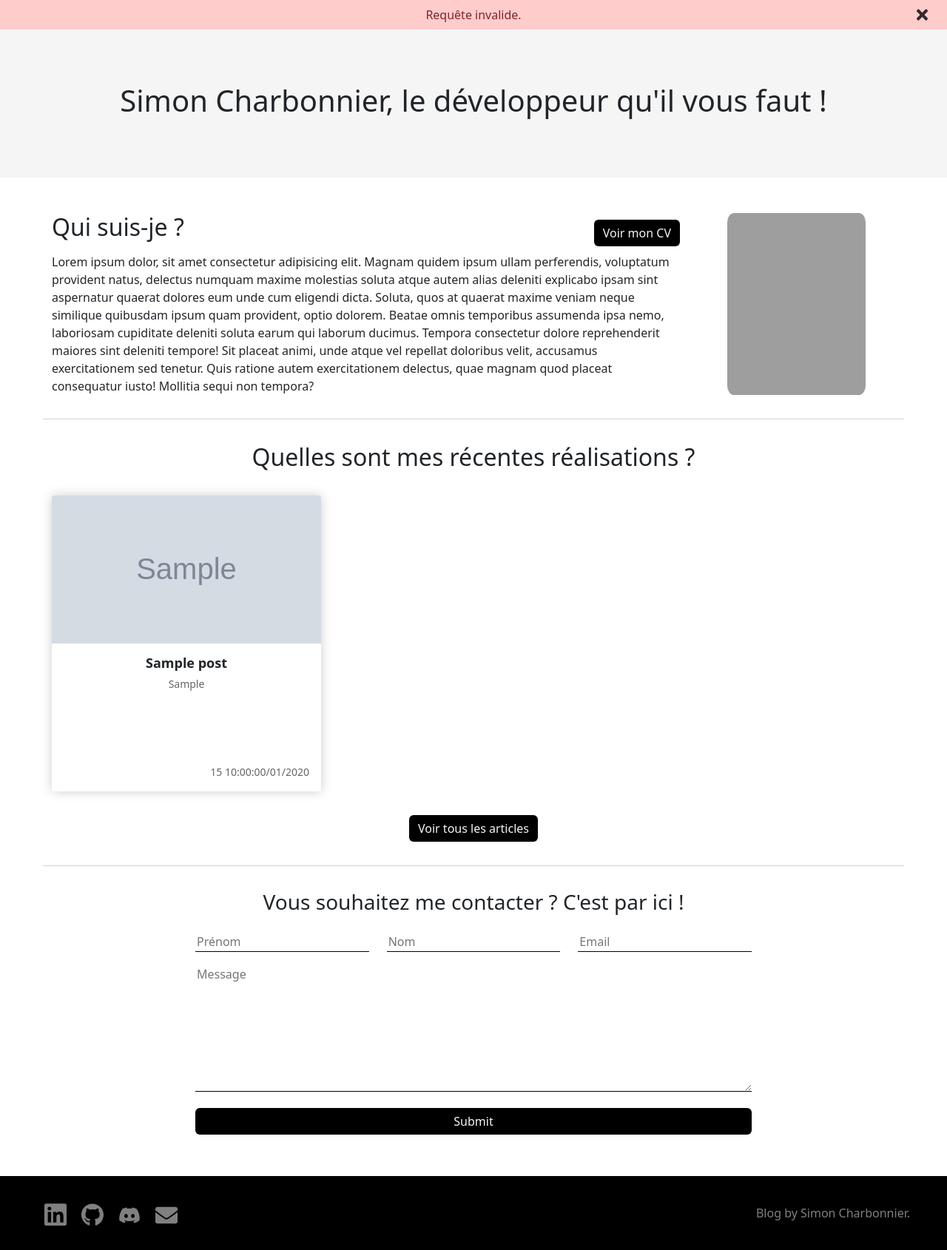
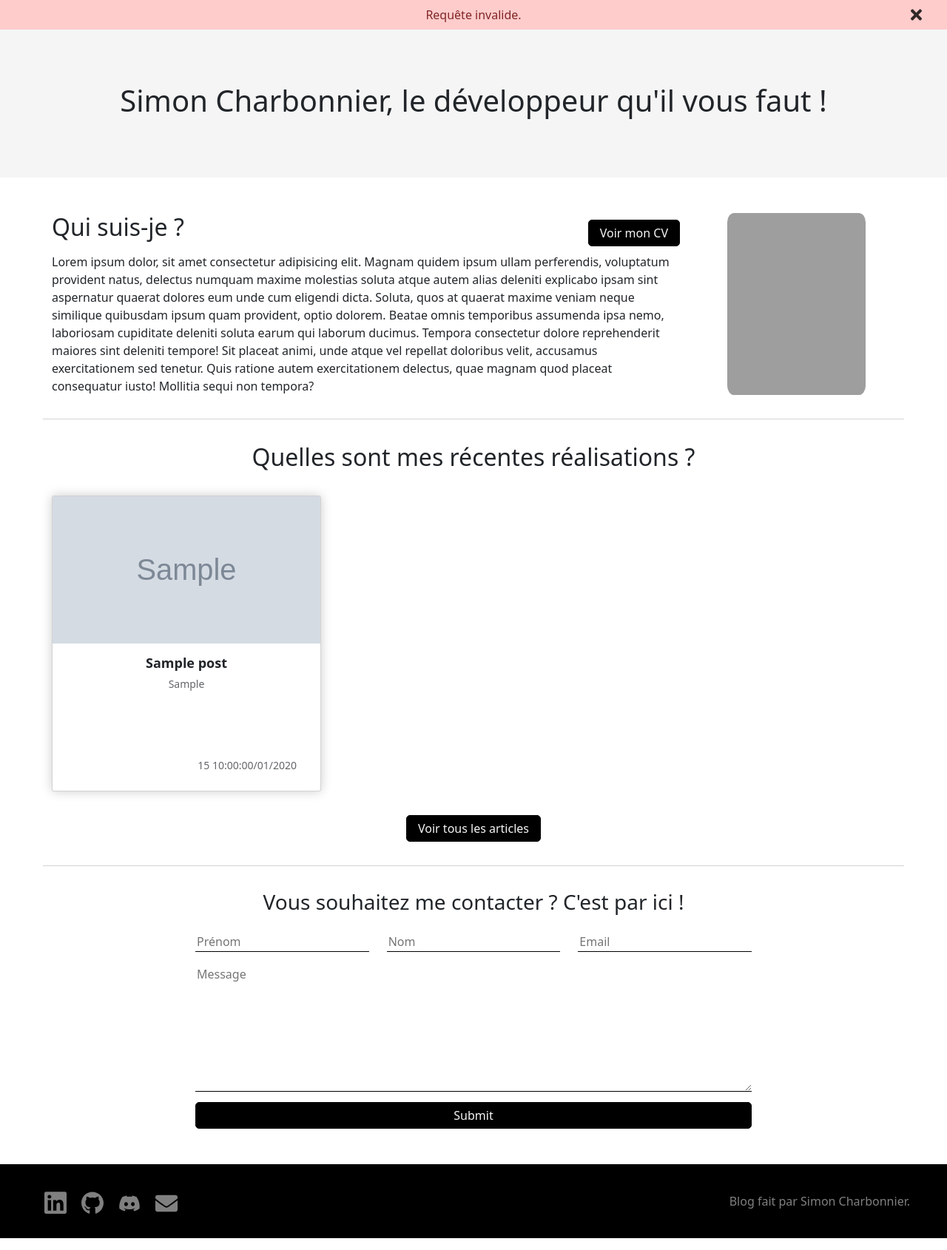
Before and after one commit to Simoncharbonnier/OCP5, a PHP site: page /P5/?controller=home&action=index&error=inval in a window 1280 px wide. Shown: the part 72-1762 px from the top of the page at 74% size. Run offline with PHP 8.4, Linux system fonts and the light colour scheme; the visitor is signed in with stand-in values (Sample User, id 1); tables that the repository leaves empty or names only in its code hold one stand-in row (values such as "Sample post"); grey boxes marked "Sample" are stand-in pictures; grey boxes are pictures that could not be loaded.

Commit message:
fix: footer links & css

```diff
--- a/app/views/components/footer.php
+++ b/app/views/components/footer.php
@@ -1,27 +1,27 @@
 <div class="footer">
   <div class="footer-links">
     <li>
-      <a href="">
+      <a href="https://www.linkedin.com/in/simoncharbonnier/" target="_blank">
         <img class="icon" src="assets/img/icons/linkedin.svg" alt="">
       </a>
     </li>
     <li>
-      <a href="">
+      <a href="https://github.com/Simoncharbonnier" target="_blank">
         <img class="icon" src="assets/img/icons/github.svg" alt="">
       </a>
     </li>
     <li>
-      <a href="">
+      <a href="https://discordapp.com/users/376153617306091533" target="_blank">
         <img class="icon" src="assets/img/icons/discord.svg" alt="">
       </a>
     </li>
     <li>
-      <a href="">
+      <a href="?controller=home&action=index">
         <img class="icon" src="assets/img/icons/mail.svg" alt="">
       </a>
     </li>
   </div>
-  <a class="footer-copyright" href="">
-    Blog by Simon Charbonnier.
+  <a class="footer-copyright" href="?controller=home&action=index">
+    Blog fait par Simon Charbonnier.
   </a>
 </div>
--- a/app/views/components/header.php
+++ b/app/views/components/header.php
@@ -52,9 +52,9 @@
             <button type="button" class="btn-close" data-bs-dismiss="modal" aria-label="Close"></button>
           </div>
           <div class="modal-body">
-            <h1><input type="text" name="title" placeholder="Le titre de votre futur article préféré" autocomplete="off" required></h1>
-            <h2><input type="text" name="headline" placeholder="Vous pouvez écrire son chapô juste ici !" autocomplete="off" required></h2>
-            <p><textarea name="content" rows="7" placeholder="Lorem ipsum dolor, sit amet consectetur adipisicing elit. Magnam quidem ipsum ullam perferendis, voluptatum provident natus, delectus numquam maxime molestias soluta atque autem alias deleniti explicabo ipsam sint aspernatur quaerat dolores eum unde cum eligendi dicta. Soluta, quos at quaerat maxime veniam neque similique quibusdam ipsum quam provident, optio dolorem. Beatae omnis temporibus assumenda ipsa nemo, laboriosam cupiditate deleniti soluta earum qui laborum ducimus. Tempora consectetur dolore reprehenderit maiores sint deleniti tempore! Sit placeat animi, unde atque vel repellat doloribus velit, accusamus exercitationem sed tenetur. Quis ratione autem exercitationem delectus, quae magnam quod placeat consequatur iusto! Mollitia sequi non tempora?" autocomplete="off" required></textarea></p>
+            <h1><input type="text" class="no-border-bottom" name="title" placeholder="Le titre de votre futur article préféré" autocomplete="off" required></h1>
+            <h2><input type="text" class="no-border-bottom" name="headline" placeholder="Vous pouvez écrire son chapô juste ici !" autocomplete="off" required></h2>
+            <p><textarea name="content" class="no-border-bottom" rows="7" placeholder="Lorem ipsum dolor, sit amet consectetur adipisicing elit. Magnam quidem ipsum ullam perferendis, voluptatum provident natus, delectus numquam maxime molestias soluta atque autem alias deleniti explicabo ipsam sint aspernatur quaerat dolores eum unde cum eligendi dicta. Soluta, quos at quaerat maxime veniam neque similique quibusdam ipsum quam provident, optio dolorem. Beatae omnis temporibus assumenda ipsa nemo, laboriosam cupiditate deleniti soluta earum qui laborum ducimus. Tempora consectetur dolore reprehenderit maiores sint deleniti tempore! Sit placeat animi, unde atque vel repellat doloribus velit, accusamus exercitationem sed tenetur. Quis ratione autem exercitationem delectus, quae magnam quod placeat consequatur iusto! Mollitia sequi non tempora?" autocomplete="off" required></textarea></p>
             <div>
               <img id="modal-add-post-img" src="" alt="">
               <div id="modal-add-post-btn-img" class="btn">Ajouter une image</div>
--- a/app/views/components/notif.php
+++ b/app/views/components/notif.php
@@ -3,11 +3,11 @@
 <?php if (isset($_GET['success'])) : ?>
   <div class="col-md-12 notif success">
     <?= $notifCodes[$_GET['success']]; ?>
-    <img id="notif-cross" class="notif-icon-cross" src="assets/img/icons/cross.svg">
+    <img id="notif-cross" class="icon-cross" src="assets/img/icons/cross.svg">
   </div>
 <?php elseif (isset($_GET['error'])) : ?>
   <div class="col-md-12 notif error">
     <?= isset($notifCodes[$_GET['error']]) ? $notifCodes[$_GET['error']] : $notifCodes['internal_error'] ; ?>
-    <img id="notif-cross" class="notif-icon-cross" src="assets/img/icons/cross.svg">
+    <img id="notif-cross" class="icon-cross" src="assets/img/icons/cross.svg">
   </div>
 <?php endif; ?>
--- a/app/views/home/index.php
+++ b/app/views/home/index.php
@@ -27,15 +27,15 @@
           <?php foreach ($posts as $post) : ?>
             <div class="col-md-4">
               <a href="?controller=post&action=detail&id=<?= $post['id'] ?>">
-                <div class="card-product">
+                <div class="card">
                   <?php if ($post['image']) : ?>
                     <img src="assets/img/post/<?= $post['image'] ?>" alt="">
                   <?php endif; ?>
-                  <div class="card-product-infos <?= $post['image'] ? '' : 'no-image' ?>">
+                  <div class="card-infos <?= $post['image'] ? '' : 'no-image' ?>">
                     <h3><?= $post['title'] ?></h3>
                     <p><?= $post['headline'] ?></p>
                   </div>
-                  <div class="card-product-footer">
+                  <div class="card-footer">
                     <p><?= $this->formatDate($post['updated_at']) ?></p>
                   </div>
                 </div>
@@ -68,7 +68,7 @@
           <textarea name="message" rows="7" placeholder="Message" autocomplete="off" required></textarea>
         </div>
       </div>
-      <input type="submit" class="btn btn-submit">
+      <input type="submit" class="btn btn-submit long-width">
     </div>
   </form>
 </div>
--- a/app/views/post/detail.php
+++ b/app/views/post/detail.php
@@ -60,7 +60,7 @@
             </div>
           </div>
           <div class="col-md-4 form-submit">
-            <input type="submit" class="btn" value="Valider">
+            <input type="submit" class="btn long-width" value="Valider">
           </div>
           <div class="col-md-4">
             <div class="date-created">
@@ -98,7 +98,7 @@
         <h3>Quel est votre avis ?</h3>
         <form id="form-comment" method="POST" action="?controller=comment&action=add&id=<?= $post['id'] ?>">
           <textarea name="message" rows="7" placeholder="Commentaire" autocomplete="off" required></textarea>
-          <input type="submit" class="btn btn-submit" value="Partager">
+          <input type="submit" class="btn btn-submit long-width" value="Partager">
         </form>
       <?php else : ?>
         <p>Vous devez vous connecter pour pouvoir commenter cet article.</p>
--- a/app/views/post/index.php
+++ b/app/views/post/index.php
@@ -11,15 +11,15 @@
         <?php foreach ($posts as $i => $post) : ?>
           <div class="col-md-4">
             <a href="?controller=post&action=detail&id=<?= $post['id'] ?>">
-              <div class="card-product">
+              <div class="card">
                 <?php if ($post['image']) : ?>
                   <img src="assets/img/post/<?= $post['image'] ?>" alt="">
                 <?php endif; ?>
-                <div class="card-product-infos <?= $post['image'] ? '' : 'no-image' ?>">
+                <div class="card-infos <?= $post['image'] ? '' : 'no-image' ?>">
                   <h3><?= $post['title'] ?></h3>
                   <p><?= $post['headline'] ?></p>
                 </div>
-                <div class="card-product-footer">
+                <div class="card-footer">
                   <p><?= $this->formatDate($post['updated_at']) ?></p>
                 </div>
               </div>
--- a/assets/css/card.css
+++ b/assets/css/card.css
@@ -1,6 +1,6 @@
 /* CARDS */
 
-.card-product {
+.card {
   overflow: hidden;
   height: 400px;
   background: white;
@@ -11,23 +11,23 @@
   border-radius: 3px;
 }
 
-.card-product:hover {
+.card:hover {
   bottom: 10px;
 }
 
-.card-product img {
+.card img {
   height: 50%;
   width: 100%;
   object-fit: cover;
 }
 
-.card-product h3 {
+.card h3 {
   font-size: 18px;
   font-weight: bold;
   margin: 0;
 }
 
-.card-product p {
+.card p {
   font-size: 14px;
   line-height: 1.4;
   opacity: .7;
@@ -35,16 +35,18 @@
   margin-top: 8px;
 }
 
-.card-product .card-product-infos {
+.card .card-infos {
   padding: 16px;
 }
 
-.card-product .card-product-footer {
+.card .card-footer {
   position: absolute;
   bottom: 1rem;
   right: 1rem;
+  background-color: inherit;
+  border: none;
 }
 
-.card-product .no-image {
+.card .no-image {
   padding-top: 40%;
 }
--- a/assets/css/global.css
+++ b/assets/css/global.css
@@ -8,18 +8,6 @@ body {
   padding: 1rem 0;
 }
 
-h1 {
-
-}
-
-h2 {
-
-}
-
-h3 {
-
-}
-
 p {
   margin: 0 0 0 0;
 }
@@ -27,6 +15,10 @@ p {
 a {
   color: inherit;
   text-decoration: none;
+}
+
+.d-none {
+  display: none !important;
 }
 
 .avatar {
@@ -43,48 +35,45 @@ a {
 .btn {
   background-color: black;
   color: whitesmoke;
-  border: none !important;
+  border: 1px solid black;
+  padding: 5px 15px;
+  border-radius: 5px;
+  transition: all .4s ease-out;
 }
 
 .btn:hover {
-  background-color: black;
-  color: whitesmoke;
-  border-bottom: none !important;
+  border: 1px solid black;
+  background-color: white;
+  color: black;
 }
 
 .btn-underline:hover {
+  cursor: pointer;
   text-decoration: underline;
 }
 
-.d-none {
-  display: none !important;
+form input[type=text], form input[type=email], form input[type=password], form textarea {
+  width: 100%;
+  margin: 8px 0;
+  border: none;
+  border-bottom: 1px solid black;
 }
 
-.notif {
-  width: 100%;
-  display: flex;
-  justify-content: center;
-  align-items: center;
-  padding: 8px 0;
+form input[type=text]:focus-visible, form input[type=email]:focus-visible, form input[type=password]:focus-visible, form textarea:focus-visible {
+  border: none;
+  border-bottom: 1px solid black !important;
+  outline: none;
 }
 
-.notif-icon-cross {
-  width: 15px;
-  cursor: pointer;
-  position: absolute;
-  right: 26px;
-  opacity: .8;
+form input[type=submit].long-width {
+  width: 100%;
 }
 
-.success {
-  background-color: #d0ffb8;
-  color: #39721c;
+form .no-border-bottom {
+  border-bottom: 1px solid transparent !important;
 }
 
-.error {
-  background-color: #ffcccc;
-  color: #812626;
-}
+
 
 /* HEADER */
 
@@ -117,19 +106,6 @@ a {
   align-items: center;
 }
 
-#form-add-post input, #form-add-post textarea {
-  width: 100%;
-  margin: 8px 0;
-  border: none;
-  border-bottom: 1px solid transparent;
-}
-
-#form-add-post input:focus-visible, #form-add-post textarea:focus-visible {
-  border: none;
-  border-bottom: 1px solid black;
-  outline: none;
-}
-
 #form-add-post img {
   max-height: 250px;
   max-width: 100%;
@@ -139,6 +115,34 @@ a {
 #form-add-post img:hover {
   opacity: .7;
 }
+
+.notif {
+  width: 100%;
+  display: flex;
+  justify-content: center;
+  align-items: center;
+  padding: 8px 0;
+}
+
+.notif .icon-cross {
+  width: 15px;
+  cursor: pointer;
+  position: absolute;
+  right: 26px;
+  opacity: .8;
+}
+
+.notif.success {
+  background-color: #d0ffb8;
+  color: #39721c;
+}
+
+.notif.error {
+  background-color: #ffcccc;
+  color: #812626;
+}
+
+
 
 /* FOOTER */
 
--- a/assets/css/home.css
+++ b/assets/css/home.css
@@ -61,16 +61,3 @@
 #form-contact h3 {
   margin-bottom: 1rem;
 }
-
-#form-contact input, #form-contact textarea {
-  width: 100%;
-  margin: 8px 0;
-  border: none;
-  border-bottom: 1px solid black;
-}
-
-#form-contact input:focus-visible, #form-contact textarea:focus-visible {
-  border: none;
-  border-bottom: 1px solid black;
-  outline: none;
-}
```
Also changed, not shown: app/views/user/login.php (+9 -9 lines), assets/css/login.css (+2 -15 lines), assets/css/post.css (+0 -25 lines), assets/css/user.css (+2 -10 lines).
